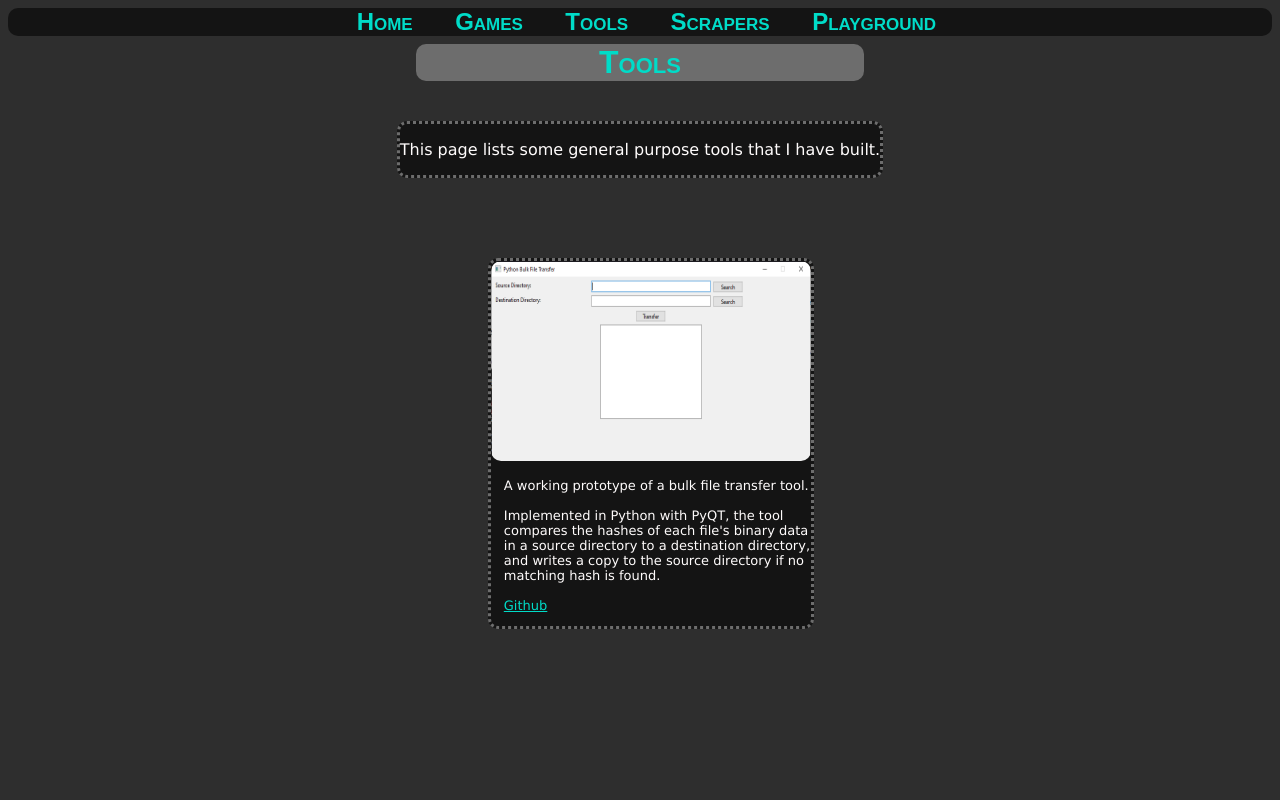
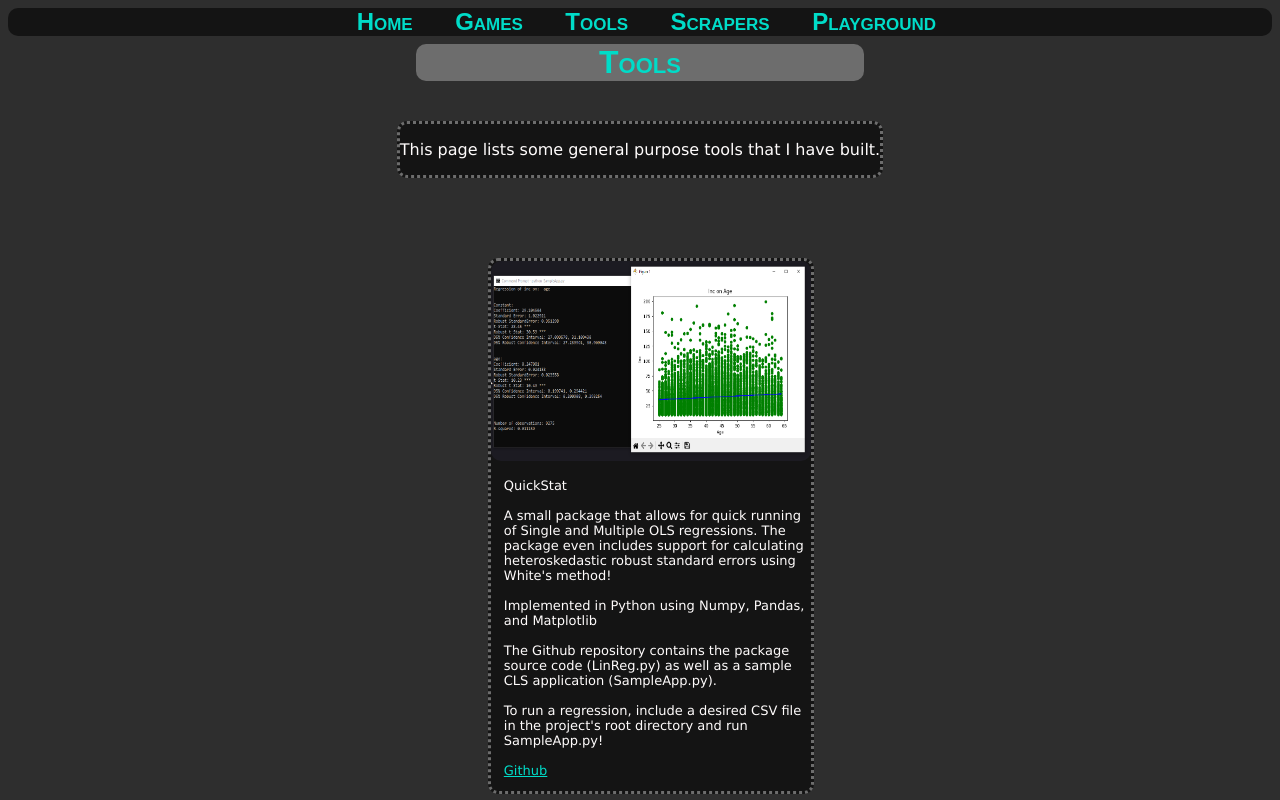
Before and after one commit to desobob11/desobob11.github.io, a plain HTML site: page tools.html in a window 1280 px wide. Shown: the top 800 px of the page. Drawn offline with Linux system fonts and the light colour scheme.

Commit message:
Added QuickStat

```diff
--- a/tools.html
+++ b/tools.html
@@ -48,11 +48,43 @@
     </p>
 </div>
 
+<div class="preview">
+    <img src="quickstat.PNG" class = "thumbnail"></img>
+    <p>
+        QuickStat
+        <br>
+        <br>
+        A small package that allows for quick running of Single and Multiple OLS
+        regressions. The package even includes support for calculating heteroskedastic
+        robust standard errors using White's method!
 
+
+    <br>
+    <br>
+        Implemented in Python using Numpy, Pandas, and Matplotlib
+    <br>
+    <br>
+        The Github repository contains the package source code (LinReg.py) as well as a
+        sample CLS application (SampleApp.py).
+        <br>
+        <br>
+        To run a regression, include a desired CSV file in the project's root
+        directory and run SampleApp.py!
+    <br>
+    <br>
+    <a href="https://github.com/desobob11/QuickStat" target="_blank">
+            Github
+    </a>
+    <br>
+ </p>
+</div>
 
 <div class="preview">
     <img src="bulk.PNG" class = "thumbnail"></img>
     <p>
+        BulkTransfer
+        <br>
+        <br>
         A working prototype of a bulk file transfer tool.
     <br>
     <br>
@@ -68,6 +100,7 @@
  </p>
 </div>
 
+
 <div class="padding"></div>
 
 </body>
```
Also changed, not shown: quickstat.PNG (added).
